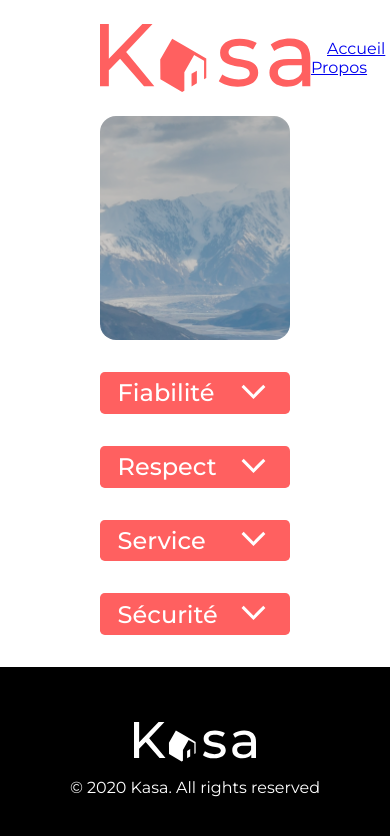
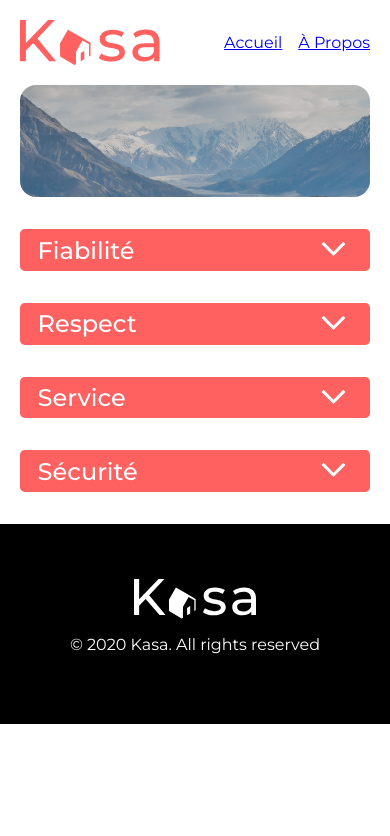
Before and after one commit to Matt-Fr/Franck_Matthieu_11_26042022, a React (Create React App) app: page /about in a window 390 px wide. Shown: the top 836 px of the page. Built offline with nearby package versions, Linux system fonts and the light colour scheme.

Commit message:
media queries header

```diff
--- a/src/App.scss
+++ b/src/App.scss
@@ -41,6 +41,8 @@ main {
   }
 }
 
+//error page
+
 .errorSection {
   color: $primary-color;
   display: flex;
@@ -62,6 +64,10 @@ main {
   }
 }
 
+//end-error page
+
+//home page
+
 .homeHeader {
   width: 100%;
   border-radius: 1rem;
@@ -76,13 +82,26 @@ main {
   }
   &-title {
     position: absolute;
-    top: 50%;
-    left: 50%;
-    transform: translate(-50%, -50%);
+
     color: $second-color;
     font-size: 3rem;
     margin: 0;
-    white-space: nowrap;
+  }
+}
+
+@media only screen and (min-width: 1016px) {
+  .homeHeader {
+    height: 14rem;
+
+    &-title {
+      position: absolute;
+      top: 50%;
+      left: 50%;
+      transform: translate(-50%, -50%);
+
+      margin: 0;
+      white-space: nowrap;
+    }
   }
 }
 
@@ -91,6 +110,7 @@ main {
   margin: 4rem 0;
   display: flex;
   flex-wrap: wrap;
+  border-radius: 1.5rem;
 }
 
 .thumbnail {
@@ -162,6 +182,10 @@ main {
   }
 }
 
+//end home page
+
+//acc Page
+
 .infoOwner {
   display: flex;
   flex-direction: column;
@@ -187,7 +211,9 @@ main {
     justify-content: end;
   }
 }
+//end of acc
 
+//slider
 .imgContainer {
   position: relative;
   width: 100%;
@@ -249,7 +275,8 @@ main {
   font-size: 1.1rem;
   z-index: 100;
 }
-
+//end of slider
+//star Rating
 .starFilled {
   color: red;
   font-size: 2rem;
@@ -259,7 +286,9 @@ main {
   color: grey;
   font-size: 2rem;
 }
+//end of star rating
 
+//collapse
 .collapse {
   background: $third-color;
   border-radius: 0.3rem;
@@ -318,3 +347,39 @@ main {
     width: 45%;
   }
 }
+
+// end of collapse
+
+@media only screen and (max-width: 1016px) {
+  .logoHeader {
+    width: 40%;
+  }
+  .header {
+    margin: 1.25rem;
+  }
+
+  main {
+    margin: 1.25rem;
+  }
+
+  .homeHeader {
+    position: relative;
+    width: 100%;
+    border-radius: 1rem;
+    overflow: hidden;
+    height: 7rem;
+    display: flex;
+    align-items: center;
+
+    &-img {
+      object-fit: cover;
+      width: 100%;
+      height: 100%;
+      filter: contrast(60%);
+    }
+    &-title {
+      font-size: 1.5rem;
+      margin: 1.1rem;
+    }
+  }
+}
--- a/src/pages/Accommodation.js
+++ b/src/pages/Accommodation.js
@@ -41,11 +41,7 @@ const Accommodation = () => {
         <div className="infoOwner">
           <div className="infoOwner-container">
             <span className="infoOwner-container-name">{name}</span>
-            <img
-              src={picture}
-              alt={`photo de profil de ${name}`}
-              className="infoOwner-container-img"
-            />
+            <img src={picture} alt={name} className="infoOwner-container-img" />
           </div>
           <div className="infoOwner-starsContainer">
             <StarsRating rating={rating}></StarsRating>
--- a/src/pages/SharedLayout.js
+++ b/src/pages/SharedLayout.js
@@ -8,7 +8,7 @@ const SharedLayout = () => {
   return (
     <>
       <header className="header">
-        <img src={logo} alt="logo" />
+        <img src={logo} alt="logo" className="logoHeader" />
         <Navbar></Navbar>
       </header>
       <main>
```
